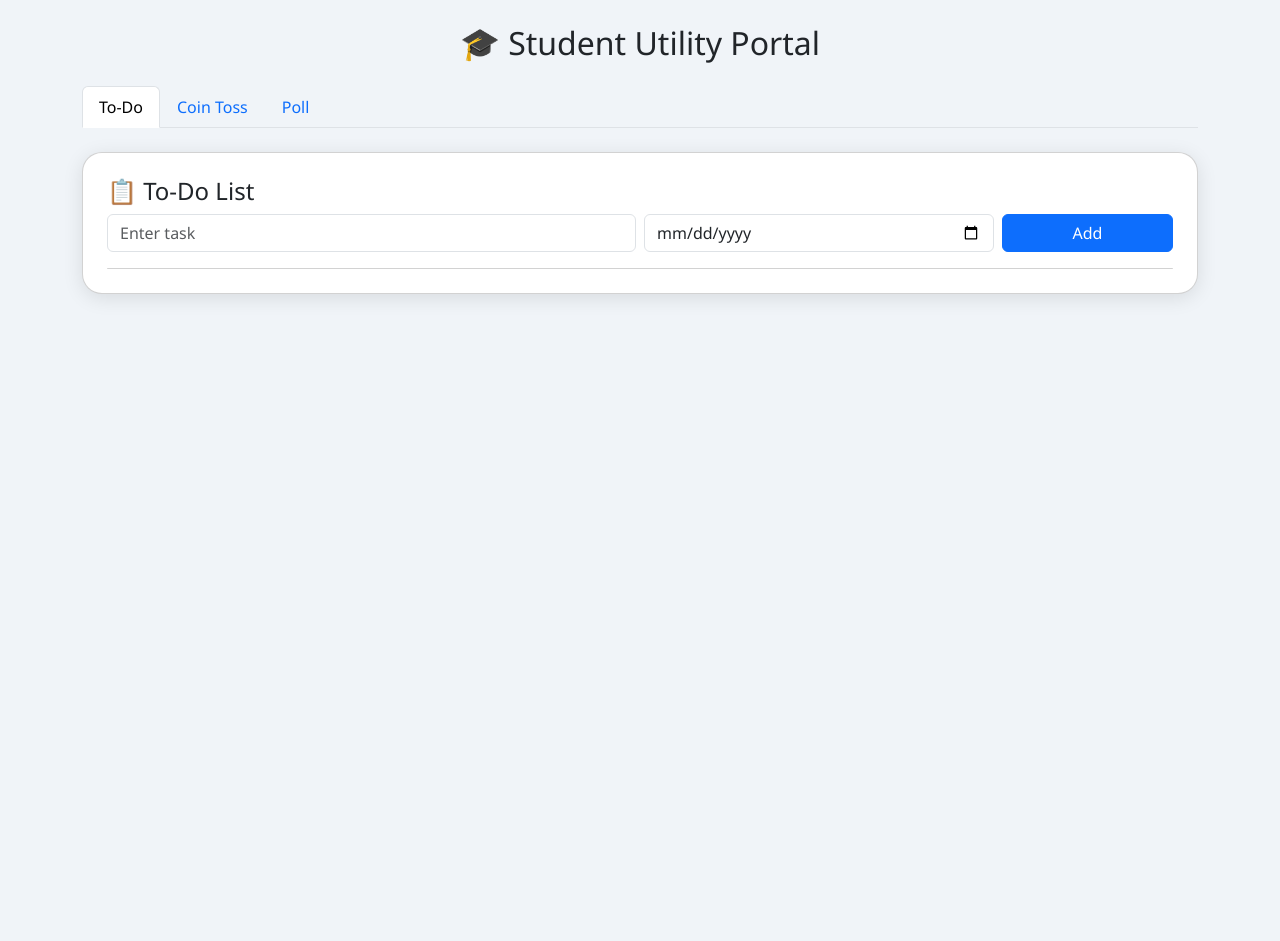
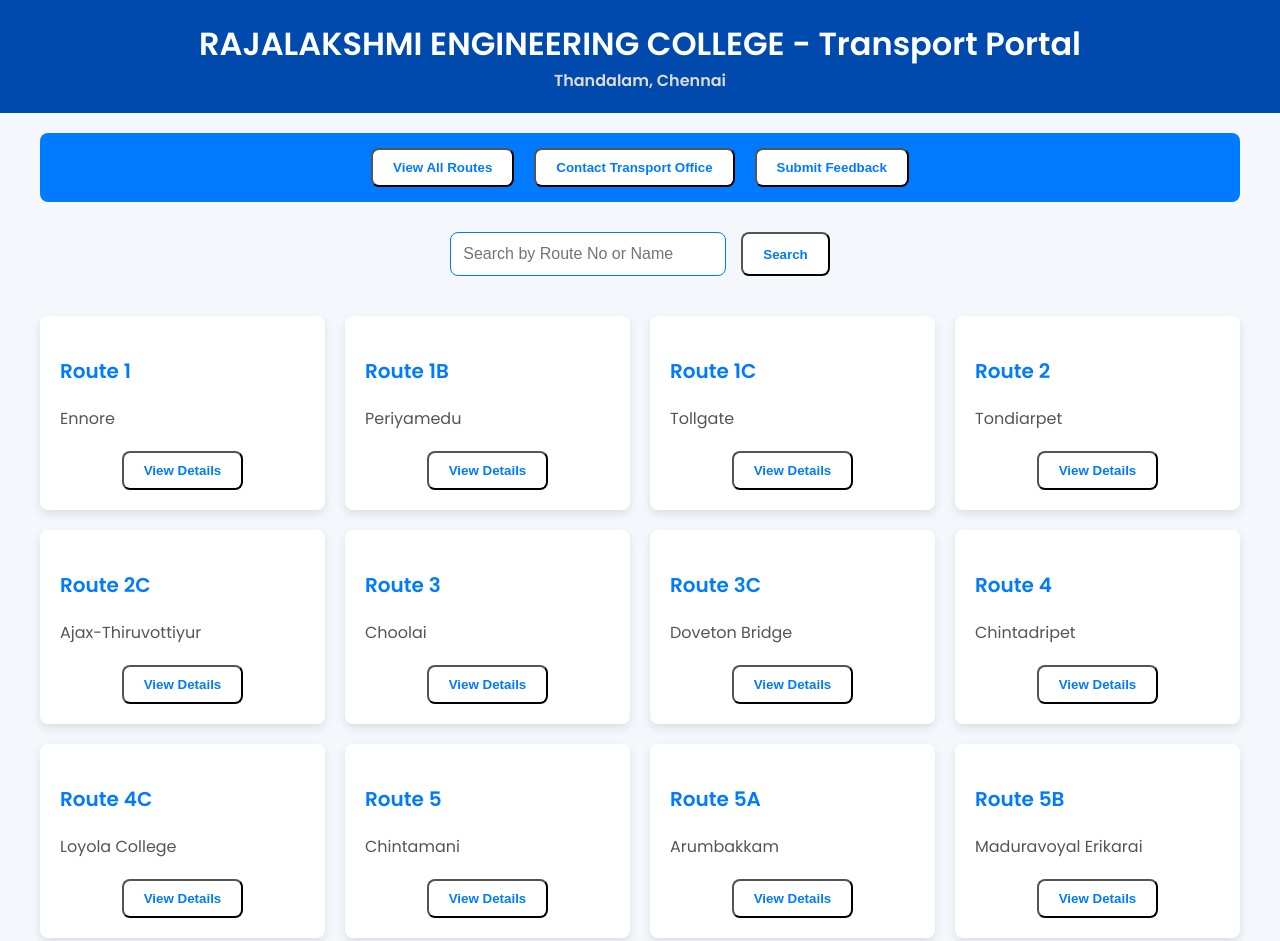
Before and after one commit to prasadvd26/first-webpage, a website: page index.html in a window 1280 px wide. Shown: the top 941 px of the page. Before the commit the page ends 800 px from the top, so only its background shows below. Drawn offline with nearby package versions, Linux system fonts and the light colour scheme.

Commit message:
transport

```diff
--- a/index.html
+++ b/index.html
@@ -1,140 +1,265 @@
 <!DOCTYPE html>
 <html lang="en">
+
 <head>
-  <meta charset="UTF-8" />
-  <meta name="viewport" content="width=device-width, initial-scale=1.0" />
-  <title>Student Portal</title>
-  <link href="https://cdn.jsdelivr.net/npm/bootstrap@5.3.0/dist/css/bootstrap.min.css" rel="stylesheet">
+    <meta charset="UTF-8">
+    <meta name="viewport" content="width=device-width, initial-scale=1.0">
+    <title>RAJALAKSHMI ENGINEERING COLLEGE - Transport Portal</title>
+    <link href="https://fonts.googleapis.com/css2?family=Poppins:wght@300;400;600&display=swap" rel="stylesheet">
     <style>
+        /* Base Styles */
         body {
-      background: #f0f4f8;
-      font-family: 'Segoe UI', sans-serif;
+            font-family: 'Poppins', sans-serif;
+            background-color: #f4f7fc;
+            margin: 0;
+            padding: 0;
+            color: #333;
         }
+
+        header {
+            background-color: #004aad;
+            color: white;
+            padding: 20px;
+            text-align: center;
+            font-size: 2rem;
+            font-weight: 600;
+        }
+
+        header .sub-header {
+            font-size: 1rem;
+            color: #dcdcdc;
+        }
+
+        .container {
+            max-width: 1200px;
+            margin: 0 auto;
+            padding: 20px;
+        }
+
+        .nav-bar {
+            background-color: #007bff;
+            padding: 15px;
+            display: flex;
+            justify-content: center;
+            gap: 20px;
+            border-radius: 8px;
+            margin-bottom: 30px;
+        }
+
+        .nav-button {
+            padding: 10px 20px;
+            background-color: white;
+            color: #007bff;
+            font-weight: 600;
+            border-radius: 8px;
+            cursor: pointer;
+            transition: 0.3s ease;
+        }
+
+        .nav-button:hover {
+            background-color: #f1f1f1;
+        }
+
+        .search-container {
+            display: flex;
+            justify-content: center;
+            gap: 15px;
+            margin-bottom: 40px;
+        }
+
+        .input-search {
+            padding: 12px;
+            border-radius: 8px;
+            border: 1px solid #007bff;
+            font-size: 1rem;
+            width: 250px;
+        }
+
+        .card-container {
+            display: grid;
+            grid-template-columns: repeat(auto-fill, minmax(250px, 1fr));
+            gap: 20px;
+            margin-bottom: 50px;
+        }
+
         .card {
-      border-radius: 20px;
-      box-shadow: 0 4px 20px rgba(0,0,0,0.1);
-    }
-    .nav-link {
+            background-color: white;
+            border-radius: 8px;
+            padding: 20px;
+            box-shadow: 0 4px 10px rgba(0, 0, 0, 0.1);
+            transition: transform 0.3s ease;
             cursor: pointer;
         }
-    .hidden {
-      display: none;
+
+        .card:hover {
+            transform: scale(1.05);
+        }
+
+        .card h3 {
+            color: #007bff;
+            font-size: 1.25rem;
+        }
+
+        .card p {
+            color: #555;
+            font-size: 1rem;
+        }
+
+        .button-container {
+            display: flex;
+            justify-content: center;
+            gap: 10px;
+            margin-top: 20px;
+        }
+
+        .contact-info {
+            text-align: center;
+            background-color: #fff;
+            padding: 15px;
+            border-radius: 8px;
+            box-shadow: 0 4px 10px rgba(0, 0, 0, 0.1);
+            margin-top: 30px;
+        }
+
+        footer {
+            background-color: #007bff;
+            color: white;
+            padding: 20px;
+            text-align: center;
+        }
+
+        /* Mobile Optimization */
+        @media (max-width: 768px) {
+            .nav-bar {
+                flex-direction: column;
+                align-items: center;
+            }
+
+            .search-container {
+                flex-direction: column;
+                align-items: center;
+            }
+
+            .card-container {
+                grid-template-columns: 1fr;
+            }
         }
     </style>
 </head>
+
 <body>
-  <div class="container py-4">
-    <h2 class="text-center mb-4">🎓 Student Utility Portal</h2>
+    <header>
+        RAJALAKSHMI ENGINEERING COLLEGE - Transport Portal
+        <div class="sub-header">Thandalam, Chennai</div>
+    </header>
 
-    <!-- Nav Tabs -->
-    <ul class="nav nav-tabs mb-4" id="mainTabs">
-      <li class="nav-item"><a class="nav-link active" onclick="showTab('todoTab')">To-Do</a></li>
-      <li class="nav-item"><a class="nav-link" onclick="showTab('tossTab')">Coin Toss</a></li>
-      <li class="nav-item"><a class="nav-link" onclick="showTab('pollTab')">Poll</a></li>
-    </ul>
+    <div class="container">
+        <!-- Navigation Bar -->
+        <div class="nav-bar">
+            <button class="nav-button" onclick="showAllRoutes()">View All Routes</button>
+            <button class="nav-button" onclick="toggleContactInfo()">Contact Transport Office</button>
+            <button class="nav-button" onclick="showFeedback()">Submit Feedback</button>
+        </div>
 
-    <!-- To-Do Section -->
-    <div id="todoTab">
-      <div class="card p-4">
-        <h4>📋 To-Do List</h4>
-        <form id="todoForm" class="row g-2 mb-3">
-          <div class="col-md-6">
-            <input type="text" class="form-control" id="taskInput" placeholder="Enter task" required />
+        <!-- Search Bar -->
+        <div class="search-container">
+            <input type="text" class="input-search" id="searchInput" placeholder="Search by Route No or Name" />
+            <button class="nav-button" onclick="searchRoutes()">Search</button>
         </div>
-          <div class="col-md-4">
-            <input type="date" class="form-control" id="dateInput" required />
+
+        <!-- Route Cards -->
+        <div id="card-container" class="card-container">
+            <!-- Dynamic Route Cards will appear here -->
         </div>
-          <div class="col-md-2">
-            <button type="submit" class="btn btn-primary w-100">Add</button>
-          </div>
-        </form>
-        <ul class="list-group" id="todoList"></ul>
+
+        <!-- Contact Info -->
+        <div id="contactInfo" class="contact-info" style="display: none;">
+            <h3>Contact Information</h3>
+            <p>📞 Call: +91 44 2715 6300</p>
+            <p>✉️ Email: transport@rajalakshmi.edu.in</p>
         </div>
     </div>
 
-    <!-- Coin Toss Section -->
-    <div id="tossTab" class="hidden">
-      <div class="card p-4 text-center">
-        <h4>🪙 Coin Toss</h4>
-        <button class="btn btn-warning my-3" onclick="tossCoin()">Toss</button>
-        <h5 id="tossResult">Result will appear here</h5>
-      </div>
-    </div>
-
-    <!-- Poll Section -->
-    <div id="pollTab" class="hidden">
-      <div class="card p-4">
-        <h4>🗳️ Create Poll</h4>
-        <form id="pollForm" class="mb-3">
-          <input type="text" id="pollQuestion" class="form-control mb-2" placeholder="Enter your question" required />
-          <input type="text" class="form-control mb-2" placeholder="Option 1" required />
-          <input type="text" class="form-control mb-2" placeholder="Option 2" required />
-          <button type="submit" class="btn btn-success">Post Poll</button>
-        </form>
-        <div id="pollList">
-          <!-- Polls will be listed here -->
-        </div>
-      </div>
-    </div>
-  </div>
+    <footer>
+        &copy; 2025 Rajalakshmi Engineering College - All Rights Reserved
+    </footer>
 
     <script>
-    // Tab switcher
-    function showTab(tabId) {
-      document.getElementById('todoTab').classList.add('hidden');
-      document.getElementById('tossTab').classList.add('hidden');
-      document.getElementById('pollTab').classList.add('hidden');
-      document.getElementById(tabId).classList.remove('hidden');
-      document.querySelectorAll('.nav-link').forEach(link => link.classList.remove('active'));
-      event.target.classList.add('active');
+        const routes = [
+            { no: "1", name: "Ennore" },
+            { no: "1B", name: "Periyamedu" },
+            { no: "1C", name: "Tollgate" },
+            { no: "2", name: "Tondiarpet" },
+            { no: "2C", name: "Ajax-Thiruvottiyur" },
+            { no: "3", name: "Choolai" },
+            { no: "3C", name: "Doveton Bridge" },
+            { no: "4", name: "Chintadripet" },
+            { no: "4C", name: "Loyola College" },
+            { no: "5", name: "Chintamani" },
+            { no: "5A", name: "Arumbakkam" },
+            { no: "5B", name: "Maduravoyal Erikarai" },
+            { no: "5C", name: "Thirunagar (Ambica Empire Hotel)" },
+            { no: "6", name: "New Avadi Road Water Tank" },
+            { no: "7", name: "Anna Nagar East" },
+            { no: "7A", name: "Collector Nagar" },
+            { no: "7C", name: "Wavin" },
+            // Add all routes here...
+        ];
+
+        // Function to display route cards
+        function displayRoutes(routesToDisplay) {
+            const cardContainer = document.getElementById('card-container');
+            cardContainer.innerHTML = ''; // Clear existing cards
+
+            routesToDisplay.forEach(route => {
+                const card = document.createElement('div');
+                card.classList.add('card');
+                card.innerHTML = `
+                    <h3>Route ${route.no}</h3>
+                    <p>${route.name}</p>
+                    <div class="button-container">
+                        <button class="nav-button" onclick="viewRouteDetails('${route.no}')">View Details</button>
+                    </div>
+                `;
+                cardContainer.appendChild(card);
+            });
         }
 
-    // To-do functionality
-    const todoForm = document.getElementById('todoForm');
-    const todoList = document.getElementById('todoList');
-
-    todoForm.addEventListener('submit', function (e) {
-      e.preventDefault();
-      const task = document.getElementById('taskInput').value;
-      const date = document.getElementById('dateInput').value;
-      const li = document.createElement('li');
-      li.className = 'list-group-item d-flex justify-content-between';
-      li.textContent = `${task} (Due: ${date})`;
-      const btn = document.createElement('button');
-      btn.className = 'btn btn-sm btn-danger';
-      btn.textContent = 'Delete';
-      btn.onclick = () => li.remove();
-      li.appendChild(btn);
-      todoList.appendChild(li);
-      todoForm.reset();
-    });
-
-    // Coin toss logic
-    function tossCoin() {
-      const result = Math.random() < 0.5 ? 'Heads' : 'Tails';
-      document.getElementById('tossResult').textContent = `Result: ${result}`;
+        // Search functionality
+        function searchRoutes() {
+            const searchInput = document.getElementById('searchInput').value.toLowerCase();
+            const filteredRoutes = routes.filter(route =>
+                route.no.toLowerCase().includes(searchInput) || route.name.toLowerCase().includes(searchInput)
+            );
+            displayRoutes(filteredRoutes);
         }
 
-    // Poll form submission
-    const pollForm = document.getElementById('pollForm');
-    const pollList = document.getElementById('pollList');
+        // Show all routes
+        function showAllRoutes() {
+            displayRoutes(routes);
+        }
 
-    pollForm.addEventListener('submit', function (e) {
-      e.preventDefault();
-      const question = document.getElementById('pollQuestion').value;
-      const options = [...pollForm.querySelectorAll('input[type="text"]')].slice(1).map(input => input.value);
-      const pollDiv = document.createElement('div');
-      pollDiv.className = 'mb-3 p-3 bg-light border rounded';
-      pollDiv.innerHTML = `<strong>${question}</strong><br />`;
-      options.forEach(option => {
-        const btn = document.createElement('button');
-        btn.className = 'btn btn-outline-primary m-1';
-        btn.textContent = option;
-        pollDiv.appendChild(btn);
-      });
-      pollList.prepend(pollDiv);
-      pollForm.reset();
-    });
+        // Toggle contact info
+        function toggleContactInfo() {
+            const contactInfo = document.getElementById('contactInfo');
+            contactInfo.style.display = contactInfo.style.display === 'none' ? 'block' : 'none';
+        }
+
+        // Show feedback form (you can implement this)
+        function showFeedback() {
+            alert("Feedback form is coming soon!");
+        }
+
+        // View route details (you can implement this)
+        function viewRouteDetails(routeNo) {
+            alert(`More details for route ${routeNo}`);
+        }
+
+        // Initial load
+        window.onload = function() {
+            showAllRoutes();
+        }
     </script>
 </body>
+
 </html>
--- /dev/null
+++ b/package.json
@@ -0,0 +1,5 @@
+{
+  "dependencies": {
+    "firebase": "^11.6.0"
+  }
+}
```
Also changed, not shown: public/index.html (added, +89 -0 lines), firebase.json (added), public/firebase.json (added), public/profile.jpeg (added), 5 other files. Lines whose indentation alone changed are shown as unchanged.
